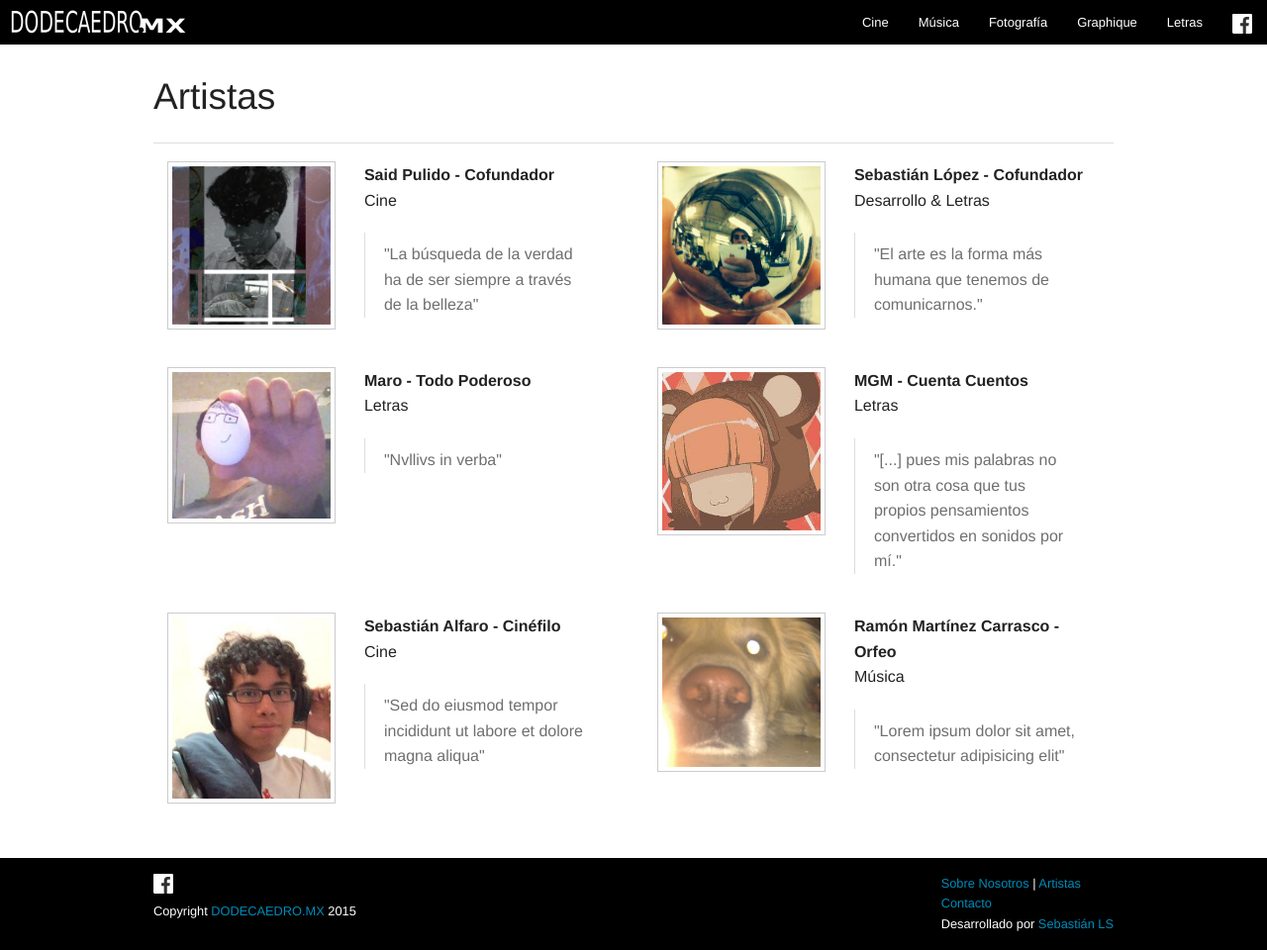
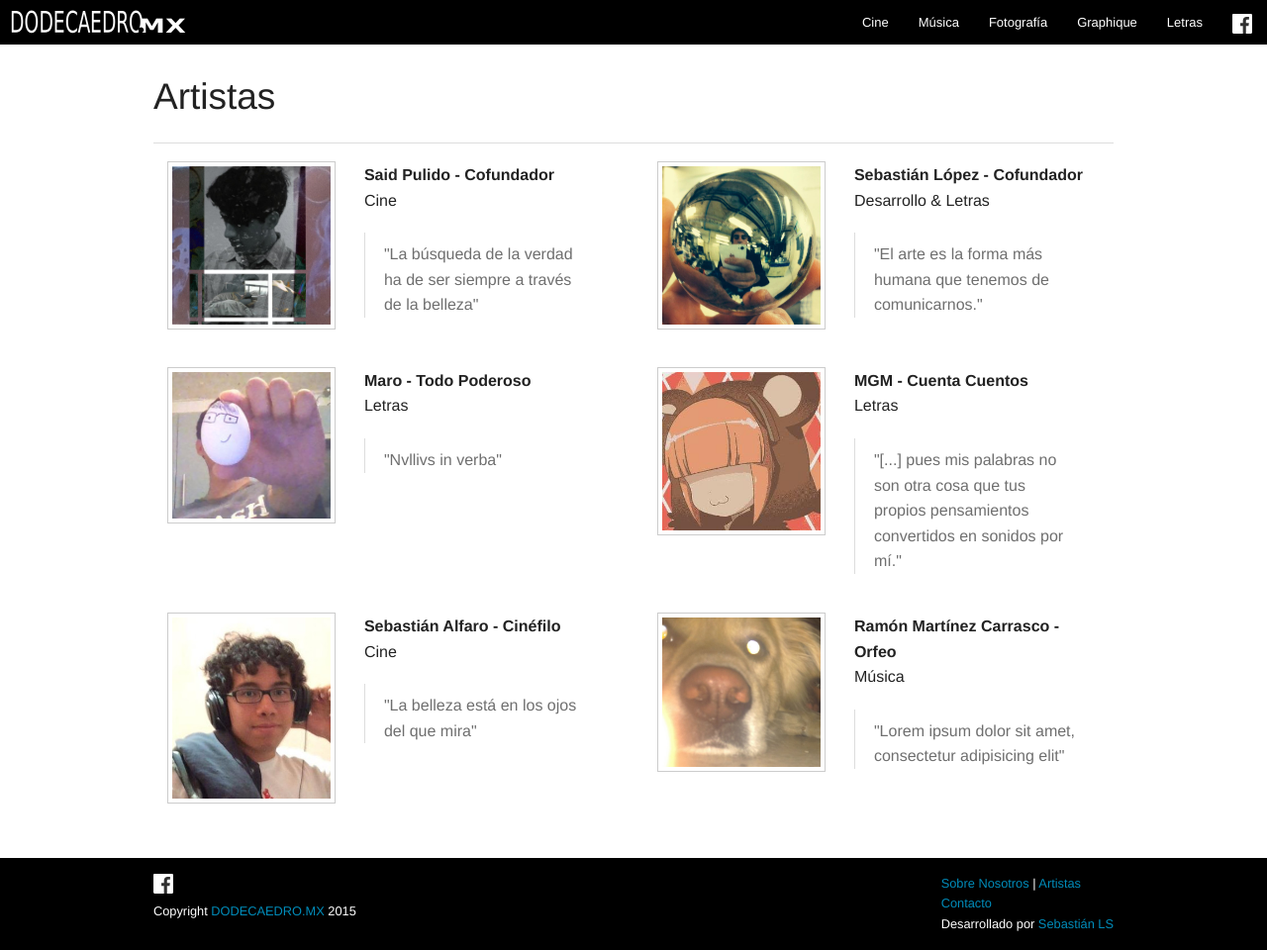
Before and after one commit to dodecaedro-mexico/dodecaedro-v1, a Jekyll site: the page built from artistas/index.html, in a window 1280 px wide and 960 px high. Shown: the whole window at 99% size. Built offline with Jekyll 4.4.1, drawn with Linux system fonts in a browser that asks for light colours; nearby versions of some CDN libraries.

Commit message:
Update index.html

```diff
--- a/artistas/index.html
+++ b/artistas/index.html
@@ -77,7 +77,7 @@ title: Artistas
 				Cine
 			</p>
 			<blockquote>
-				"Sed do eiusmod tempor incididunt ut labore et dolore magna aliqua"
+				"La belleza está en los ojos del que mira"
 			</blockquote>
 		</div>
 	</li>
```
